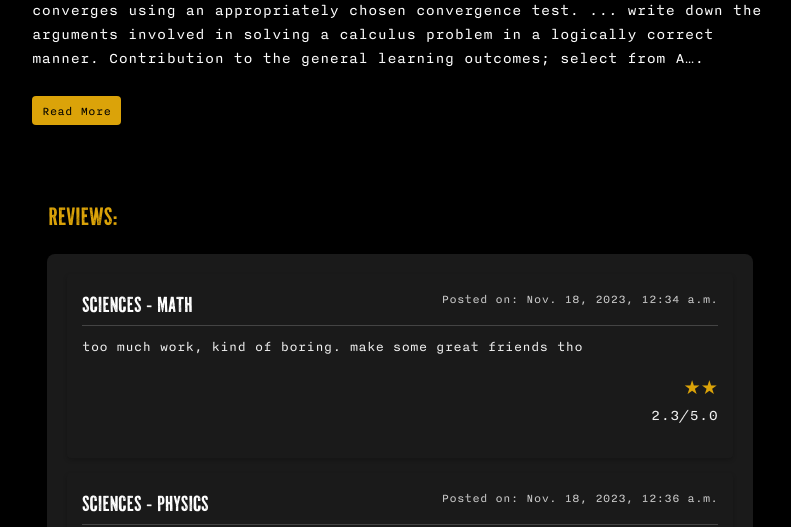
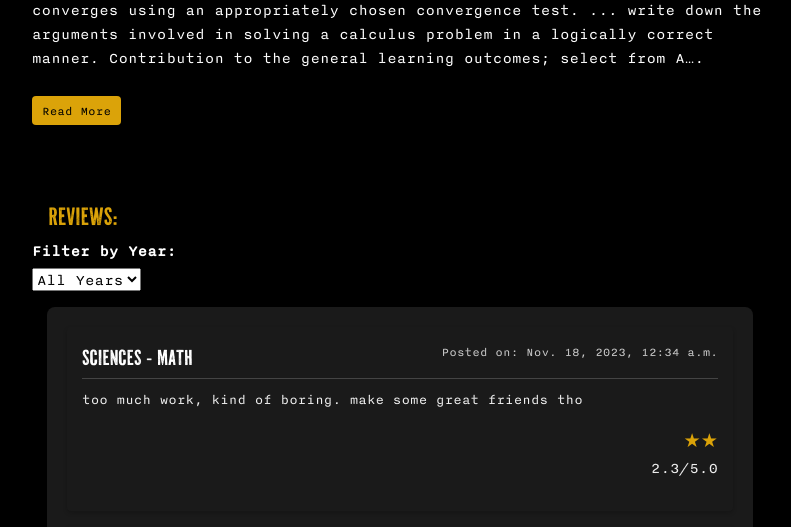
Before and after one commit to NatanAmado/deployAUSee, a Django app: template reviews/templates/reviews/course_detail.html in a window 1280 px wide. Shown: the part 493-1020 px from the top of the page, without its empty margins (240-1031 px from the left). Run offline with Django 4.2, Linux system fonts and the light colour scheme; the template is opened without the code that fills it: values that come from a table or form of the project are taken from there, others are empty; data comes from the database, SQL or seed files in the repository; some libraries are stand-ins or nearby versions.

Commit message:
year filter and order for reviews

```diff
--- a/reviews/templates/reviews/course_detail.html
+++ b/reviews/templates/reviews/course_detail.html
@@ -239,6 +239,17 @@
             </div>
 
             <h3 class="topicx">Reviews:</h3>
+            <div class="year-filter">
+                <form method="get" action=".">
+                    <label for="year">Filter by Year:</label>
+                    <select name="year" onchange="this.form.submit()">
+                        <option value="">All Years</option>
+                        {% for year in available_years %}
+                            <option value="{{ year }}" {% if year|stringformat:"s" == current_year %}selected{% endif %}>{{ year }}</option>
+                        {% endfor %}
+                    </select>
+                </form>
+            </div>
 
             <div class="reviews-scrollbox">
                 <ul class="list-unstyled">
```
Also changed, not shown: reviews/views.py (+5 -3 lines).
